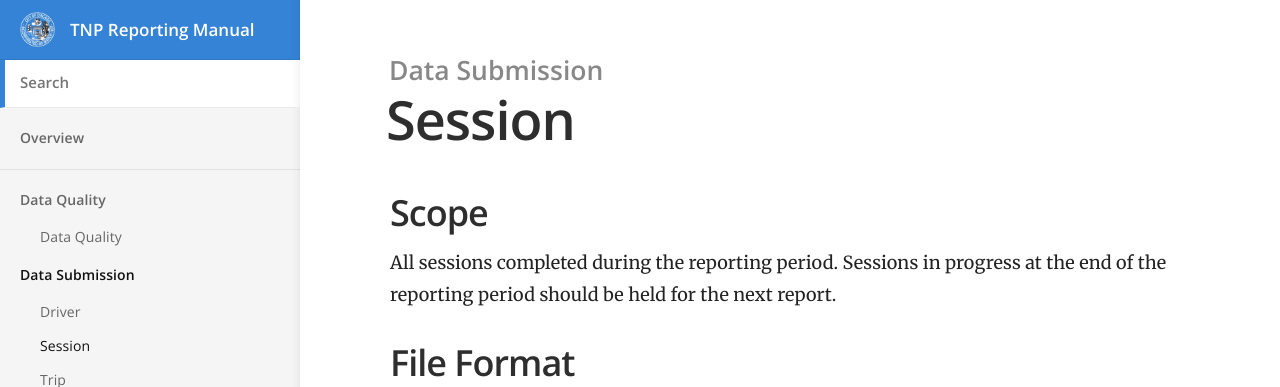
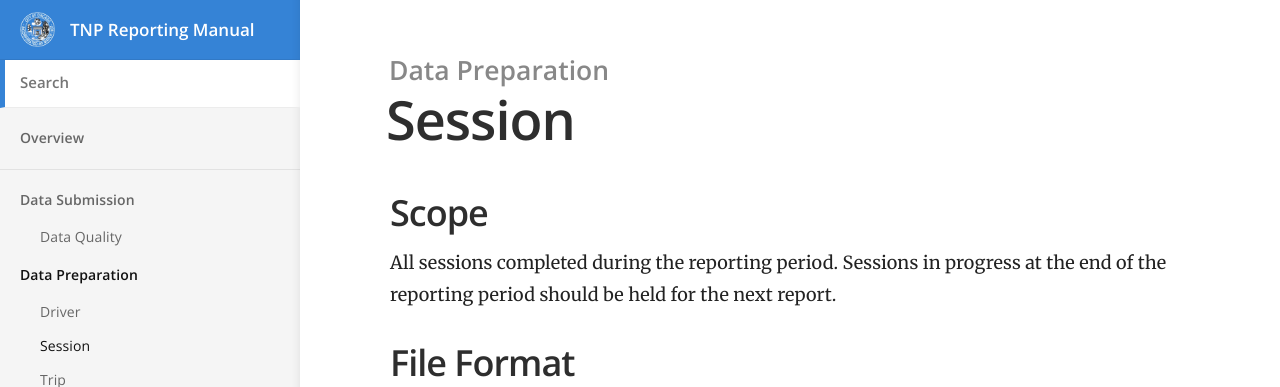
Before and after one commit to Chicago/tnp-reporting-manual, a Jekyll site: the page built from _docs/session.md, in a window 1280 px wide. Shown: the top 387 px of the page. Built offline with Jekyll 4.4.1, drawn with Linux system fonts in a browser that asks for light colours.

Commit message:
Levyj change categories (#8)
* Update driver.md

* Update session.md

* Update trip.md

* Update vehicle.md

* Update data_quality.md

```diff
--- a/_docs/data_quality.md
+++ b/_docs/data_quality.md
@@ -1,6 +1,6 @@
 ---
 title: Data Quality
-category: Data Quality
+category: Data Submission
 order: 1
 ---
 
--- a/_docs/driver.md
+++ b/_docs/driver.md
@@ -1,6 +1,6 @@
 ---
 title: Driver
-category: Data Submission
+category: Data Preparation
 order: 1
 ---
 
--- a/_docs/session.md
+++ b/_docs/session.md
@@ -1,6 +1,6 @@
 ---
 title: Session
-category: Data Submission
+category: Data Preparation
 order: 2
 ---
 
--- a/_docs/trip.md
+++ b/_docs/trip.md
@@ -1,6 +1,6 @@
 ---
 title: Trip
-category: Data Submission
+category: Data Preparation
 order: 3
 ---
 
--- a/_docs/vehicle.md
+++ b/_docs/vehicle.md
@@ -1,6 +1,6 @@
 ---
 title: Vehicle
-category: Data Submission
+category: Data Preparation
 order: 4
 ---
 
```
